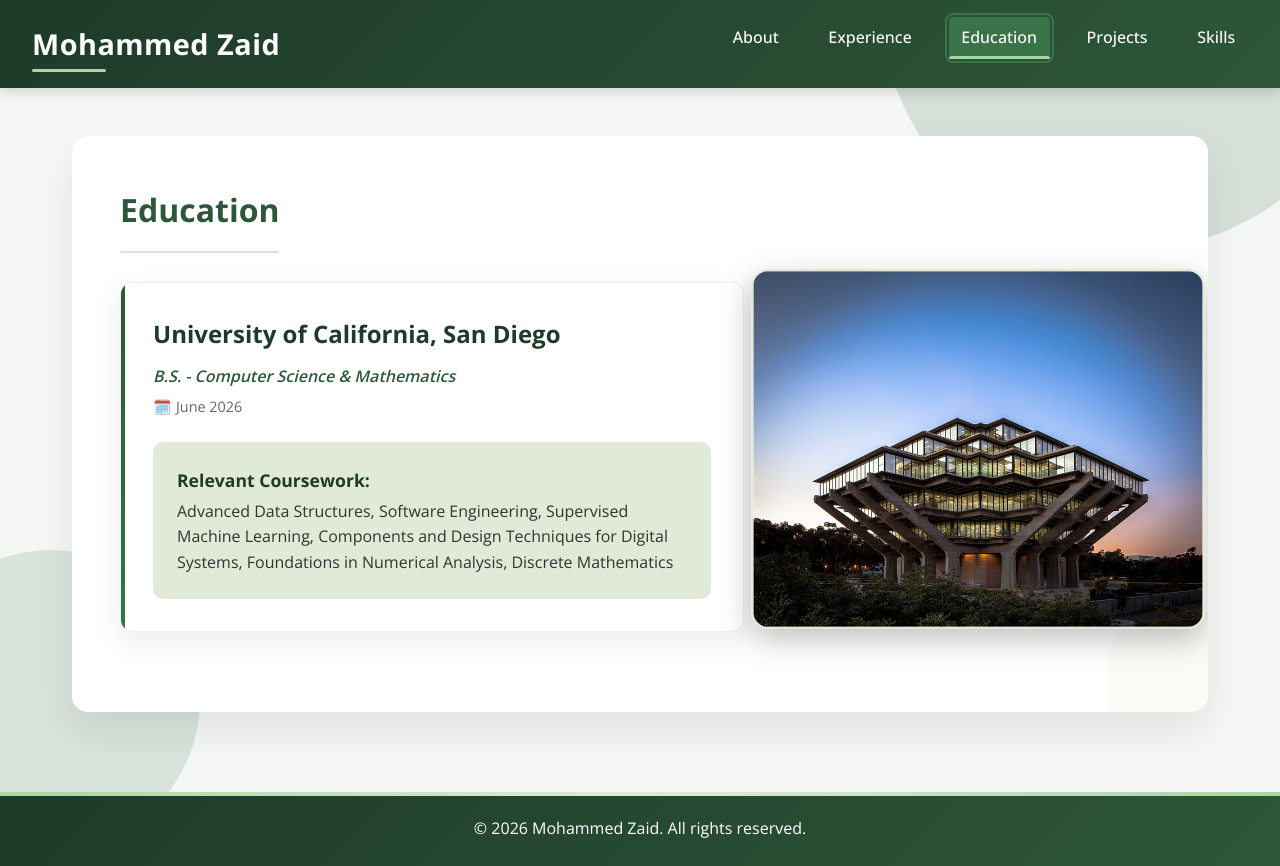
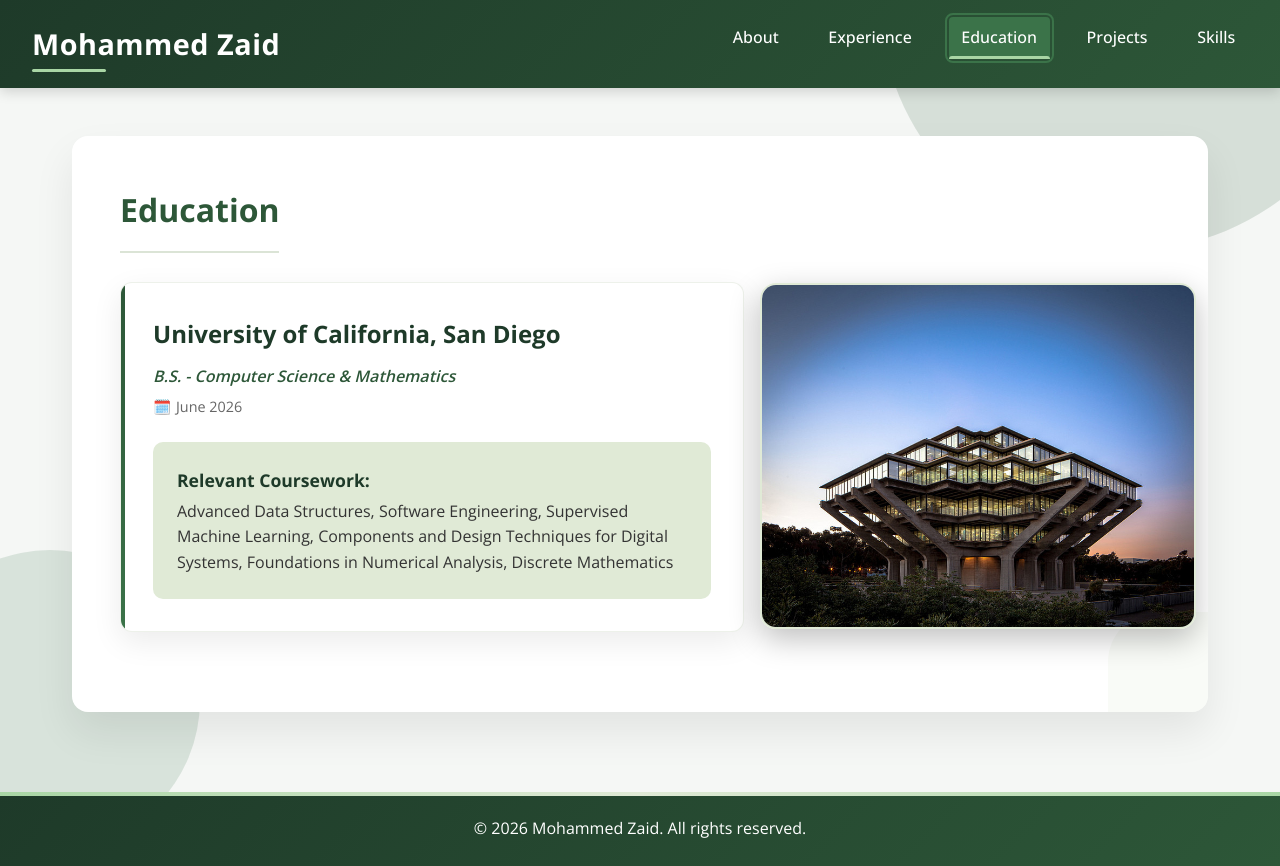
Before and after one commit to mzaid03/PersonalWeb, a React (Create React App) app: page / in a window 1280 px wide. Both pictures are taken after a click on the item "Education". Built offline with nearby package versions, Linux system fonts and the light colour scheme.

Commit message:
animation

```diff
--- a/src/App.css
+++ b/src/App.css
@@ -743,7 +743,7 @@
 .education-decoration {
   position: absolute;
   right: -20px;
-  top: 120px;
+  top: 115px;
 }
 
 .edu-icon {
--- a/src/App.js
+++ b/src/App.js
@@ -361,18 +361,7 @@
  animate={{ opacity: 1, scale: 1 }}
  transition={{ delay: 0.7, duration: 0.5 }}
  >
-<motion.div
-  className="edu-icon"
-  animate={{
-    y: [0, -12, 0],
-    scale: [1, 1.04, 1],   // “heartbeat”
-  }}
-  transition={{
-    repeat: Infinity,
-    duration: 4.5,
-    ease: "easeInOut"
-  }}
->
+<motion.div className="edu-icon" animate={controls}>
   <img src={ucsdImg} alt="UCSD" className="edu-img" />
 </motion.div>
  </motion.div>
```
